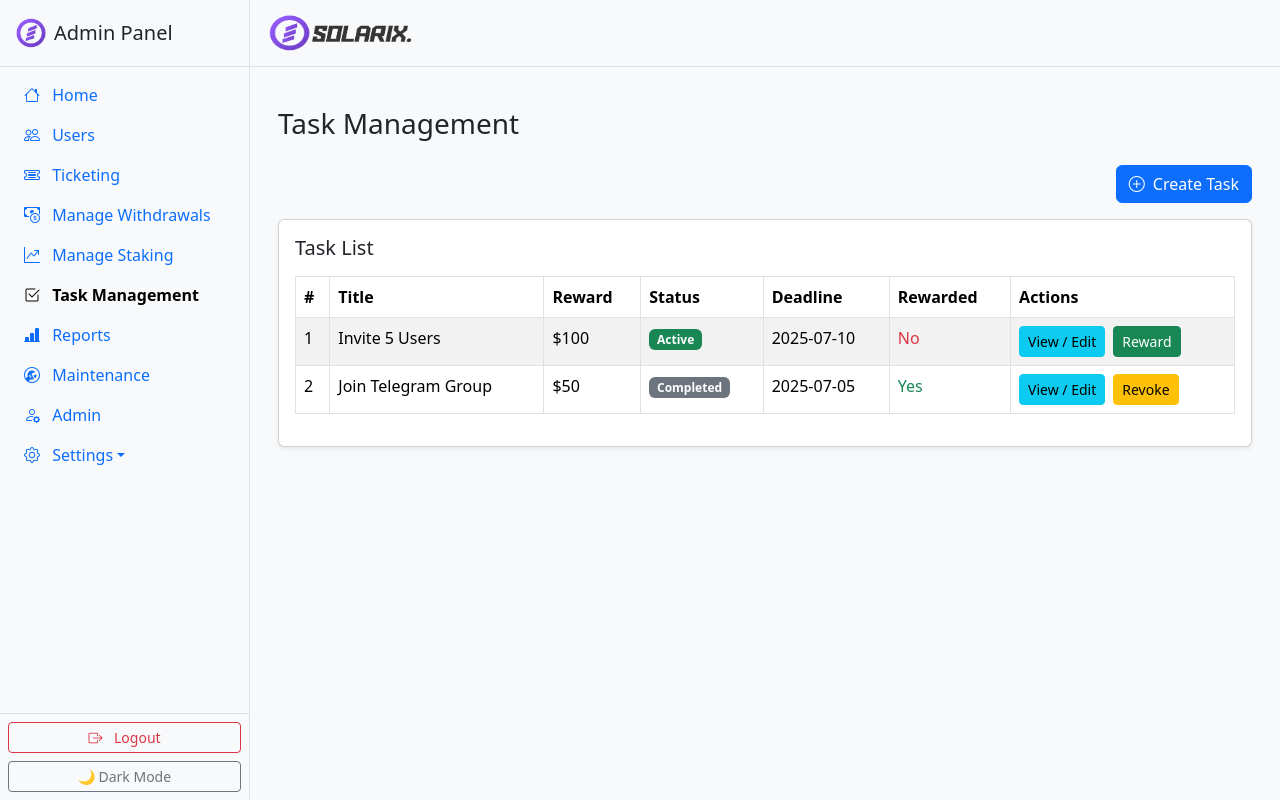
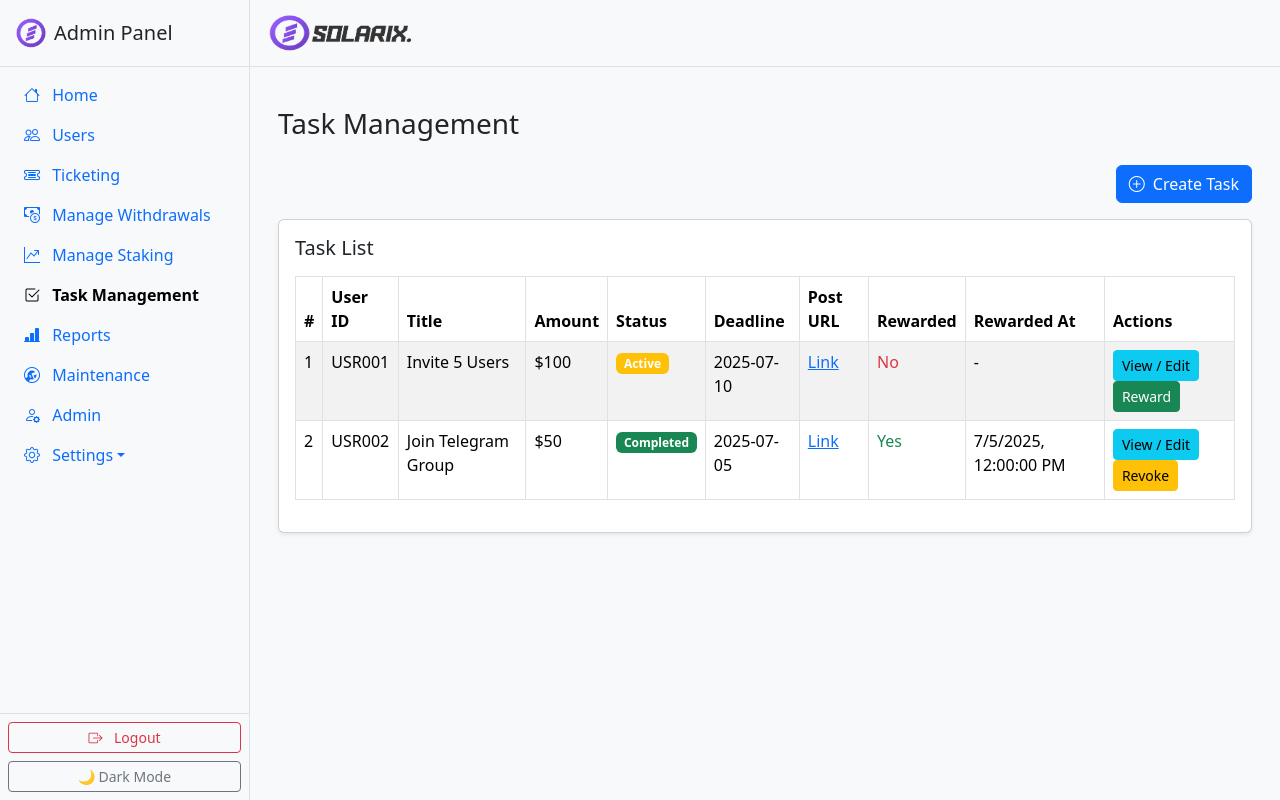
Before and after one commit to Joshbill-pixel/Admin-pannel, a React (Vite) app: page /Admin-pannel/dashboard/manage-task in a window 1280 px wide. Built offline with nearby package versions, Linux system fonts and the light colour scheme.

Commit message:
Added new features

```diff
--- a/src/pages/dashboard/Admin.jsx
+++ b/src/pages/dashboard/Admin.jsx
@@ -6,12 +6,14 @@ const Admin = () => {
   const [admins, setAdmins] = useState([
     {
       id: 1,
+      adminId: 'ADM001',
       username: 'alicej',
       role: 'Super Admin',
       createdAt: new Date().toLocaleString(),
     },
     {
       id: 2,
+      adminId: 'ADM002',
       username: 'bobsmith',
       role: 'Admin',
       createdAt: new Date().toLocaleString(),
@@ -44,11 +46,13 @@ const Admin = () => {
 
     const newId = admins.length + 1
     const createdAt = new Date().toLocaleString()
+    const adminId = `ADM00${newId}`
 
     setAdmins([
       ...admins,
       {
-        id: newId,
+        id: 1,
+        adminId,
         username: newAdmin.username,
         role: newAdmin.role,
         createdAt,
@@ -86,7 +90,8 @@ const Admin = () => {
       <Table striped bordered hover responsive>
         <thead>
           <tr>
-            <th>ID</th>
+            <th>#</th>
+            <th>Admin ID</th>
             <th>Username</th>
             <th>Role</th>
             <th>Created At</th>
@@ -97,6 +102,7 @@ const Admin = () => {
           {admins.map((admin) => (
             <tr key={admin.id}>
               <td>{admin.id}</td>
+              <td>{admin.adminId}</td>
               <td>{admin.username}</td>
               <td>{admin.role}</td>
               <td>{admin.createdAt}</td>
--- a/src/pages/dashboard/AdminsProfile.jsx
+++ b/src/pages/dashboard/AdminsProfile.jsx
@@ -42,7 +42,7 @@ const AdminsProfile = () => {
           <Form.Group as={Row} className="mb-3">
             <Form.Label column sm={3}>ID</Form.Label>
             <Col sm={9}>
-              <Form.Control plaintext readOnly defaultValue={formData.id} />
+              <Form.Control plaintext readOnly defaultValue={formData.adminId} />
             </Col>
           </Form.Group>
 
--- a/src/pages/dashboard/ManageTask.jsx
+++ b/src/pages/dashboard/ManageTask.jsx
@@ -4,21 +4,27 @@ import { Card, Button, Modal, Form, Table, Row, Col } from 'react-bootstrap'
 const initialTasks = [
   {
     id: 1,
+    userId: 'USR001',
+    postUrl: 'https://example.com/post1',
     title: 'Invite 5 Users',
     description: 'Invite 5 new users to the platform',
     reward: 100,
     deadline: '2025-07-10',
     status: 'Active',
     rewarded: false,
+    rewardedAt: '',
   },
   {
     id: 2,
+    userId: 'USR002',
+    postUrl: 'https://example.com/post2',
     title: 'Join Telegram Group',
     description: 'Join our community group for updates',
     reward: 50,
     deadline: '2025-07-05',
     status: 'Completed',
     rewarded: true,
+    rewardedAt: '2025-07-05T12:00',
   },
 ]
 
@@ -28,12 +34,15 @@ const ManageTask = () => {
   const [editingTask, setEditingTask] = useState(null)
 
   const [newTask, setNewTask] = useState({
+    userId: '',
+    postUrl: '',
     title: '',
     description: '',
     reward: '',
     deadline: '',
     status: 'Active',
     rewarded: false,
+    rewardedAt: '',
   })
 
   const handleChange = (e) => {
@@ -49,12 +58,15 @@ const ManageTask = () => {
     const id = tasks.length + 1
     setTasks([...tasks, { id, ...newTask }])
     setNewTask({
+      userId: '',
+      postUrl: '',
       title: '',
       description: '',
       reward: '',
       deadline: '',
       status: 'Active',
       rewarded: false,
+      rewardedAt: '',
     })
     setShowModal(false)
   }
@@ -68,7 +80,13 @@ const ManageTask = () => {
 
   const handleRewardToggle = (id) => {
     const updated = tasks.map((task) =>
-      task.id === id ? { ...task, rewarded: !task.rewarded } : task
+      task.id === id
+        ? {
+            ...task,
+            rewarded: !task.rewarded,
+            rewardedAt: !task.rewarded ? new Date().toISOString() : '',
+          }
+        : task
     )
     setTasks(updated)
   }
@@ -82,52 +100,50 @@ const ManageTask = () => {
     <div className="container mt-4">
       <h3 className="mb-4">Task Management</h3>
 
-      {/* Create Task Button */}
       <div className="text-end mb-3">
         <Button onClick={() => { setShowModal(true); setEditingTask(null) }}>
           <i className="bi bi-plus-circle me-2"></i>Create Task
         </Button>
       </div>
 
-      {/* Task List Table */}
       <Card className="p-3 shadow-sm">
         <h5 className="mb-3">Task List</h5>
         <Table striped bordered hover responsive>
           <thead>
             <tr>
               <th>#</th>
+              <th>User ID</th>
               <th>Title</th>
-              <th>Reward</th>
+              <th>Amount</th>
               <th>Status</th>
               <th>Deadline</th>
+              <th>Post URL</th>
               <th>Rewarded</th>
+              <th>Rewarded At</th>
               <th>Actions</th>
             </tr>
           </thead>
           <tbody>
             {tasks.length === 0 ? (
               <tr>
-                <td colSpan="7" className="text-center">No tasks available.</td>
+                <td colSpan="10" className="text-center">No tasks available.</td>
               </tr>
             ) : (
               tasks.map((task, i) => (
                 <tr key={task.id}>
                   <td>{i + 1}</td>
+                  <td>{task.userId}</td>
                   <td>{task.title}</td>
                   <td>${task.reward}</td>
                   <td>
-                    <span className={`badge bg-${task.status === 'Completed' ? 'secondary' : 'success'}`}>
+                    <span className={`badge bg-${task.status === 'Completed' ? 'success' : 'warning'}`}>
                       {task.status}
                     </span>
                   </td>
                   <td>{task.deadline}</td>
-                  <td>
-                    {task.rewarded ? (
-                      <span className="text-success">Yes</span>
-                    ) : (
-                      <span className="text-danger">No</span>
-                    )}
-                  </td>
+                  <td><a href={task.postUrl} target="_blank" rel="noopener noreferrer">Link</a></td>
+                  <td>{task.rewarded ? <span className="text-success">Yes</span> : <span className="text-danger">No</span>}</td>
+                  <td>{task.rewardedAt ? new Date(task.rewardedAt).toLocaleString() : '-'}</td>
                   <td>
                     <Button variant="info" size="sm" onClick={() => handleEdit(task)} className="me-2">
                       View / Edit
@@ -147,7 +163,6 @@ const ManageTask = () => {
         </Table>
       </Card>
 
-      {/* Create / Edit Task Modal */}
       <Modal show={showModal} onHide={() => setShowModal(false)}>
         <Modal.Header closeButton>
           <Modal.Title>{editingTask ? 'Edit Task' : 'Create New Task'}</Modal.Title>
@@ -155,13 +170,21 @@ const ManageTask = () => {
         <Modal.Body>
           <Form>
             <Form.Group className="mb-3">
+              <Form.Label>User ID</Form.Label>
+              <Form.Control
+                type="text"
+                name="userId"
+                value={editingTask ? editingTask.userId : newTask.userId}
+                onChange={handleChange}
+              />
+            </Form.Group>
+            <Form.Group className="mb-3">
               <Form.Label>Title</Form.Label>
               <Form.Control
                 type="text"
                 name="title"
                 value={editingTask ? editingTask.title : newTask.title}
                 onChange={handleChange}
-                required
               />
             </Form.Group>
             <Form.Group className="mb-3">
@@ -171,6 +194,15 @@ const ManageTask = () => {
                 name="description"
                 rows={3}
                 value={editingTask ? editingTask.description : newTask.description}
+                onChange={handleChange}
+              />
+            </Form.Group>
+            <Form.Group className="mb-3">
+              <Form.Label>Post URL</Form.Label>
+              <Form.Control
+                type="url"
+                name="postUrl"
+                value={editingTask ? editingTask.postUrl : newTask.postUrl}
                 onChange={handleChange}
               />
             </Form.Group>
--- a/src/pages/dashboard/Users.jsx
+++ b/src/pages/dashboard/Users.jsx
@@ -3,9 +3,9 @@ import { Table, Button, Modal, Form, Row, Col, Card } from 'react-bootstrap'
 import { useNavigate } from 'react-router-dom'
 
 const initialUsers = [
-  { id: 1, username: 'alicejohnson', role: 'User', wallet: '', password: '', photo: '', createdAt: '2025-07-01T10:00' },
-  { id: 2, username: 'bobsmith', role: 'Admin', wallet: '', password: '', photo: '', createdAt: '2025-07-02T11:30' },
-  { id: 3, username: 'charliebrown', role: 'User', wallet: '', password: '', photo: '', createdAt: '2025-07-03T09:45' },
+  { id: 1, userId: 'USR001', username: 'alicejohnson', role: 'User', wallet: '', password: '', photo: '', createdAt: '2025-07-01T10:00' },
+  { id: 2, userId: 'USR002', username: 'bobsmith', role: 'Admin', wallet: '', password: '', photo: '', createdAt: '2025-07-02T11:30' },
+  { id: 3, userId: 'USR003', username: 'charliebrown', role: 'User', wallet: '', password: '', photo: '', createdAt: '2025-07-03T09:45' },
 ]
 
 const Users = () => {
@@ -53,6 +53,7 @@ const Users = () => {
         <thead>
           <tr>
             <th>#</th>
+            <th>User ID</th>
             <th>Username</th>
             <th>Role</th>
             <th>Created At</th>
@@ -62,12 +63,12 @@ const Users = () => {
         <tbody>
           {users.length === 0 ? (
             <tr>
-              <td colSpan="5" className="text-center">
+              <td colSpan="6" className="text-center">
                 No users found.
               </td>
             </tr>
           ) : (
-            users.map(({ id, username, role, createdAt }, index) => {
+            users.map(({ id, userId, username, role, createdAt }, index) => {
               const isSelected = editingUser?.id === id
 
               return (
@@ -77,6 +78,7 @@ const Users = () => {
                   onClick={() => setEditingUser(users.find(u => u.id === id))}
                 >
                   <td>{index + 1}</td>
+                  <td>{userId}</td>
                   <td>
                     {username}
                     {isSelected && (
--- a/src/pages/dashboard/UsersProfile.jsx
+++ b/src/pages/dashboard/UsersProfile.jsx
@@ -50,7 +50,7 @@ const UsersProfile = () => {
       <Card className="p-4 shadow-sm">
         <Form>
           {Object.entries({
-            id: 'Public ID',
+            userId: 'Public ID',
             username: 'Username',
             password: 'Password',
             referralCode: 'Referral Code',
@@ -89,7 +89,7 @@ const UsersProfile = () => {
                   !editMode ||
                   key === 'solWalletAddress' ||
                   key === 'solPrivateKey' ||
-                  key === 'id' ||
+                  key === 'userId' ||
                   key === 'username'
                 }
               />
```
